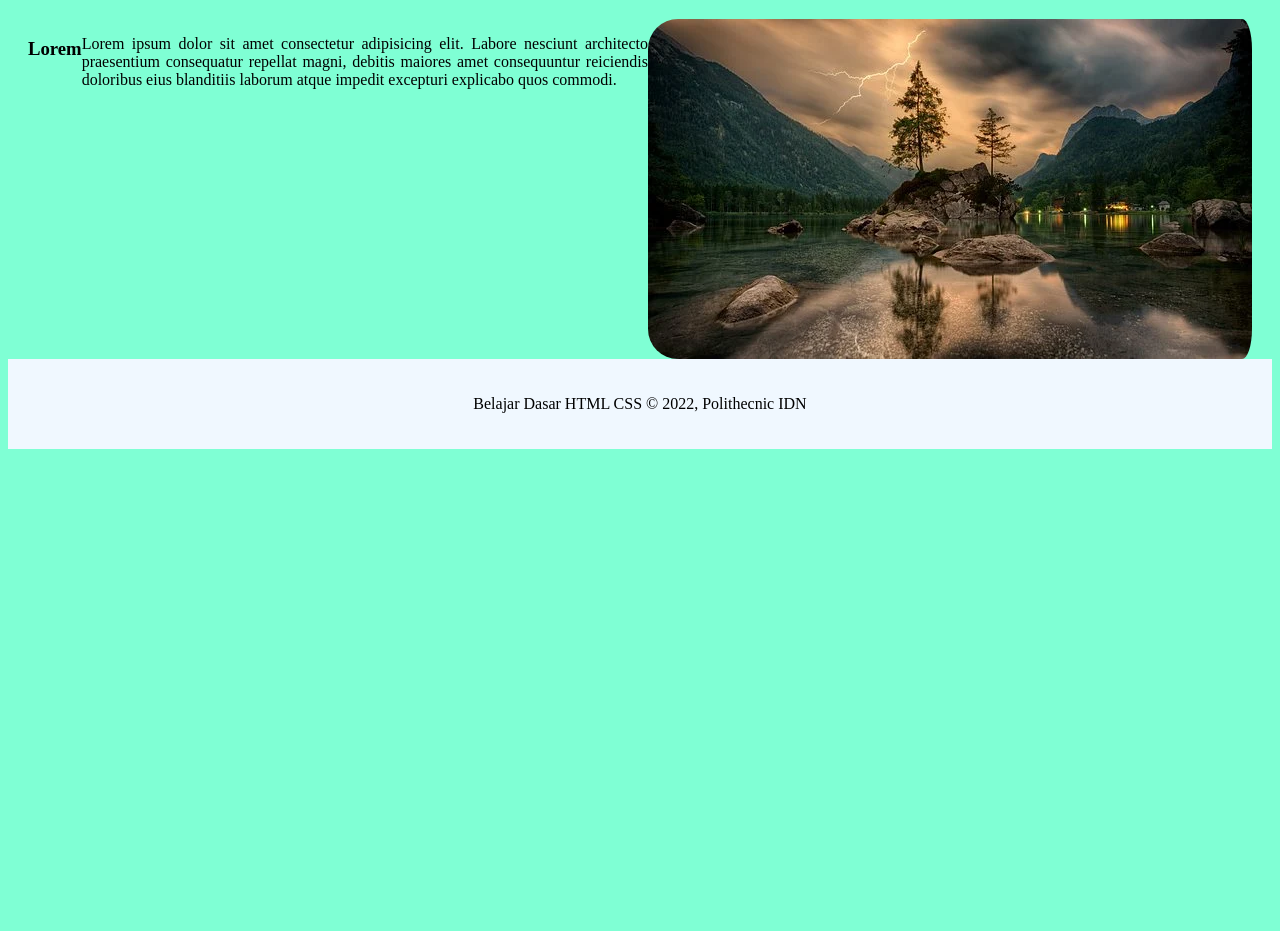
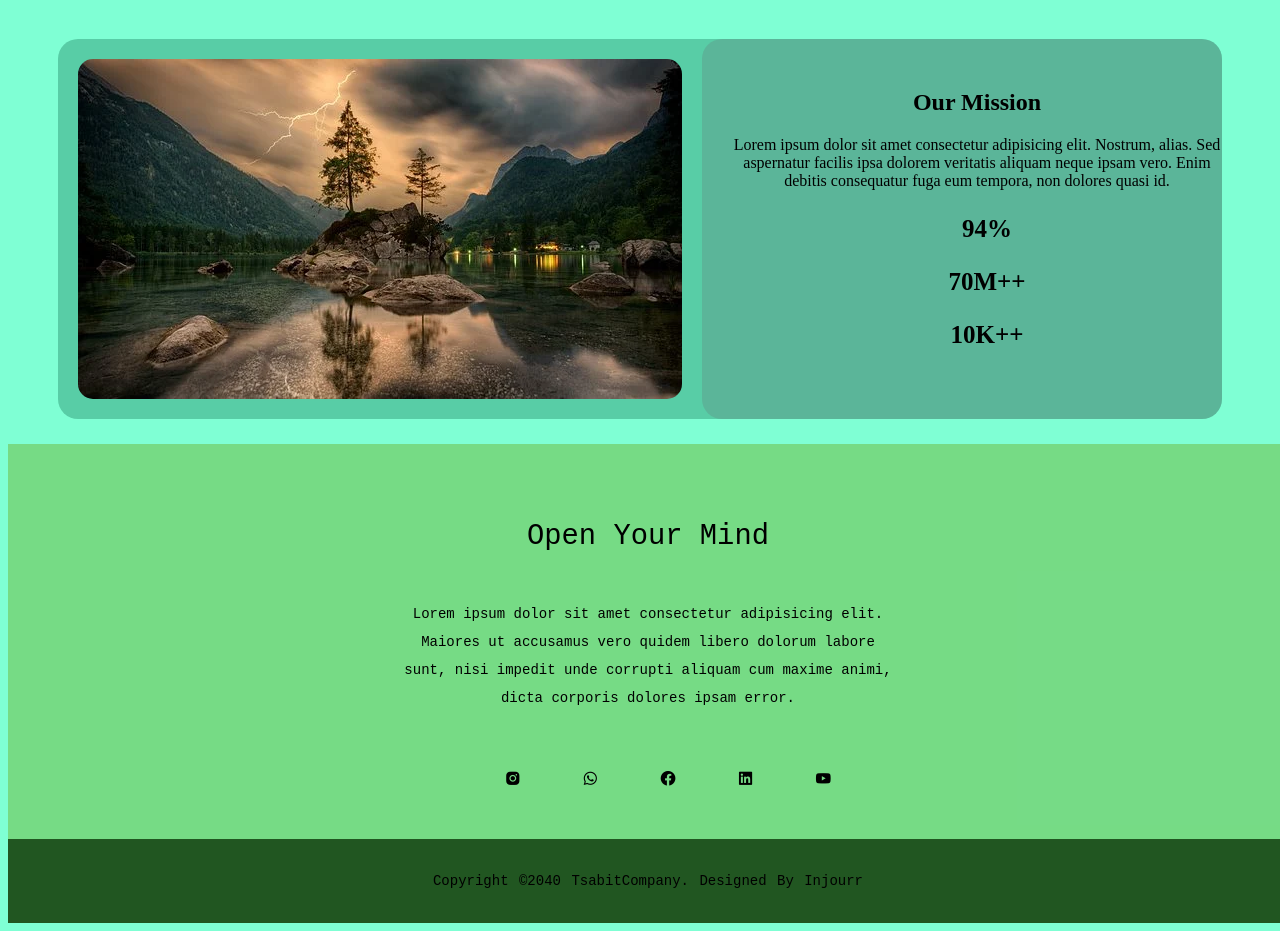
Before and after one commit to sabitmohamad/Tugas, a plain HTML site: page index.html in a window 1280 px wide. Shown: the part 700-1631 px from the top of the page. Before the commit the page ends 1157 px from the top, so only its background shows below. Drawn offline with nearby package versions, Linux system fonts and the light colour scheme.

Commit message:
initial commit

```diff
--- a/index.html
+++ b/index.html
@@ -27,9 +27,9 @@
       <div class="frame1">
         <div class="frame2">
           <h3 class="hed">
-            WELCOME <br />
+            WELCOME! <br />
             We're changing <br />
-            the whole game
+            the whole game.
           </h3>
           <div class="frame3">
             <a class="get" href="">Get Started</a>
@@ -38,7 +38,47 @@
         </div>
       </div>
     </div>
-    <div class="a">
+    <section class="mom">
+      <div class="hus">
+        <img src="na.webp" alt="" class="img" />
+        <div class="child1">
+          <h2 class="child2">Our Mission</h2>
+          <p class="child3">
+            Lorem ipsum dolor sit amet consectetur adipisicing elit. Nostrum, alias. Sed aspernatur facilis ipsa dolorem veritatis aliquam neque ipsam vero. Enim debitis consequatur fuga eum tempora, non dolores quasi id.
+          </p>
+          <h3 class="hid1">94%</h3>
+          <h3 class="hid2">70M++</h3>
+          <h3 class="hid3">10K++</h3>
+        </div>
+      </div>
+    </section>
+    <footer>
+      <div class="footer-contents">
+        <h3 class="head">Open Your Mind</h3>
+        <p>Lorem ipsum dolor sit amet consectetur adipisicing elit. Maiores ut accusamus vero quidem libero dolorum labore sunt, nisi impedit unde corrupti aliquam cum maxime animi, dicta corporis dolores ipsam error.</p>
+        <ul class="socials">
+          <li>
+            <a href="#"><i class="bx bxl-instagram-alt"></i></a>
+          </li>
+          <li>
+            <a href="#"><i class="bx bxl-whatsapp"></i></a>
+          </li>
+          <li>
+            <a href="#"><i class="bx bxl-facebook-circle"></i></a>
+          </li>
+          <li>
+            <a href="#"><i class="bx bxl-linkedin-square"></i></a>
+          </li>
+          <li>
+            <a href="#"><i class="bx bxl-youtube"></i></a>
+          </li>
+        </ul>
+      </div>
+      <div class="footer-bottom">
+        <p>copyright &copy;2040 TsabitCompany. designed by Injourr</p>
+      </div>
+    </footer>
+    <!-- <div class="a">
       <h3 class="b">Lorem</h3>
       <br />
       <p class="c">
@@ -46,10 +86,10 @@
         explicabo quos commodi.
       </p>
       <img src="na.webp" alt="" class="lig" />
-    </div>
-    <footer>
+    </div> -->
+    <!-- <footer>
       <p>Belajar Dasar HTML CSS &#169; 2022, Polithecnic IDN</p>
-    </footer>
+    </footer> -->
     <!-- <footer class="foot">
       <div class="container">
         <div class="row">
--- a/style2.css
+++ b/style2.css
@@ -18,11 +18,19 @@ li {
 ul li a {
   color: black;
   text-decoration: none;
+  padding: 20px;
+  border-radius: 20px;
+}
+ul li a:hover {
+  background-color: azure;
 }
 .tombol {
   padding-top: 3rem;
   margin-right: 5rem;
   margin-bottom: 20px;
+}
+.tombol a:hover {
+  background-color: red;
 }
 .log {
   padding: 20px;
@@ -30,9 +38,7 @@ ul li a {
   border-radius: 20px;
   color: black;
   text-decoration: none;
-}
-.log a:hover {
-  background-color: black;
+  background-color: white;
 }
 .reg {
   padding: 20px;
@@ -67,6 +73,10 @@ ul li a {
   text-decoration: none;
   border: 1px solid;
   border-radius: 25px;
+  background-color: white;
+}
+.frame3 a:hover {
+  background-color: red;
 }
 .view {
   color: black;
@@ -75,6 +85,7 @@ ul li a {
   border: 1px solid;
   border-radius: 25px;
   margin-left: 5rem;
+  background-color: white;
 }
 .frame4 {
   display: flex;
@@ -83,10 +94,119 @@ ul li a {
 .hed {
   display: flex;
   margin-top: 3rem;
-  font-size: 30px;
+  font-size: 60px;
   padding-left: 4rem;
+  text-align: center;
 }
-.a {
+.mom {
+  margin-top: 50px;
+  justify-content: center;
+  margin-left: 50px;
+  margin-right: 50px;
+  background-color: rgba(6, 99, 68, 0.318);
+  border-radius: 20px;
+}
+.hus {
+  display: flex;
+}
+.img {
+  display: flex;
+  padding-right: 20px;
+  border-radius: 35px;
+  padding-top: 20px;
+  padding-bottom: 20px;
+  padding-left: 20px;
+  box-shadow: rgb(35, 34, 34);
+}
+.child1 {
+  text-align: center;
+  padding-left: 30px;
+  background-color: rgba(99, 122, 122, 0.284);
+  padding-top: 30px;
+  border-radius: 20px;
+}
+.hid1 {
+  padding-left: 20px;
+  font-size: 25px;
+  text-align: center;
+}
+.hid2 {
+  padding-left: 20px;
+  font-size: 25px;
+  text-align: center;
+}
+.hid3 {
+  padding-left: 20px;
+  font-size: 25px;
+  text-align: center;
+}
+footer {
+  background: rgba(104, 164, 14, 0.395);
+  height: auto;
+  width: 100vw;
+  font-family: "Courier New", Courier, monospace;
+  padding-top: 40px;
+  color: black;
+  margin-top: 25px;
+  margin-left: 0;
+}
+.footer-contents {
+  display: flex;
+  align-items: center;
+  justify-content: center;
+  flex-direction: column;
+  text-align: center;
+}
+.footer-contents h3 {
+  font-size: 1.8rem;
+  font-weight: 400;
+  text-transform: capitalize;
+  line-height: 3rem;
+}
+.footer-contents p {
+  max-width: 500px;
+  margin: 10px auto;
+  line-height: 28px;
+  font-size: 14px;
+}
+.socials {
+  list-style: none;
+  display: flex;
+  align-items: center;
+  justify-content: center;
+  margin: 1rem 0 3rem 0;
+}
+.socials li {
+  margin: 0 10px;
+}
+.socials a {
+  text-decoration: none;
+  color: black;
+}
+.socials a i {
+  font-size: 1.1rem;
+}
+.social a:hover i {
+  color: aqua;
+}
+.footer-bottom {
+  background: rgb(33, 86, 33);
+  width: 100vw;
+  padding: 20px 0;
+  text-align: center;
+}
+.footer-bottom p {
+  font-size: 14px;
+  word-spacing: 2px;
+  text-transform: capitalize;
+}
+.footer-bottom span {
+  text-transform: uppercase;
+  opacity: -4;
+  font-weight: 200;
+  color: black;
+}
+/* .a {
   display: flex;
   margin-top: 30px;
   nav-right: 20px;
@@ -101,7 +221,7 @@ footer {
 .lig {
   border-radius: 30px;
   padding-right: 20px;
-}
+} */
 
 /* .container {
   max-width: 1170px;
```
